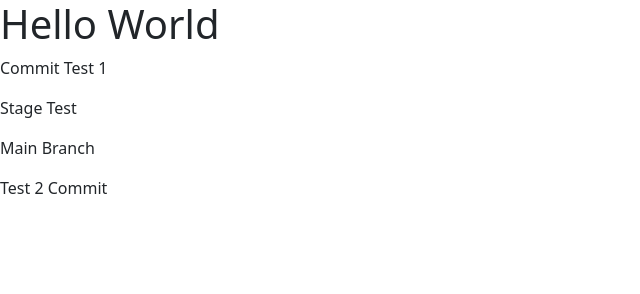
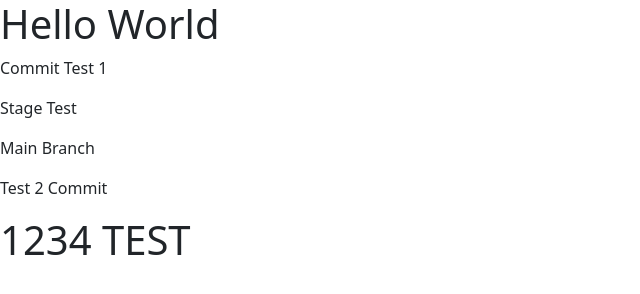
Before and after one commit to Devjhoti/revision2, a plain HTML site: page index.html in a window 1280 px wide. Shown: the whole page, without its empty margins (0-640 px from the left). Drawn offline with nearby package versions, Linux system fonts and the light colour scheme.

Commit message:
1234 test

```diff
--- a/index.html
+++ b/index.html
@@ -28,6 +28,7 @@
             <p>Stage Test</p>
             <p>Main Branch</p>
             <p>Test 2 Commit</p>
+            <h1>1234 TEST</h1>
         </main>
         <footer>
             <!-- place footer here -->
```
